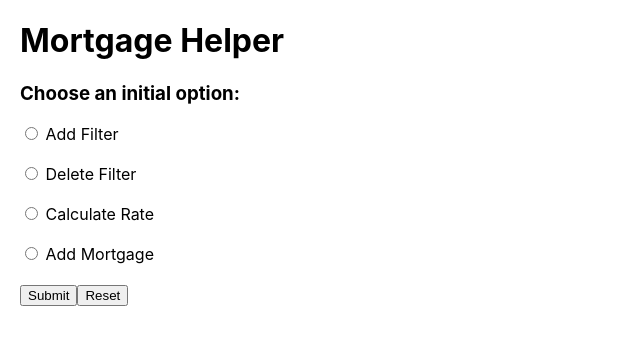
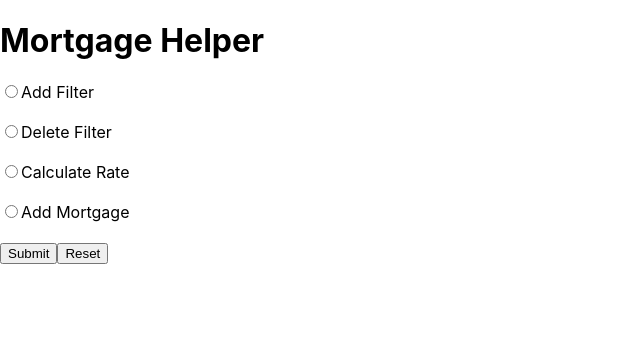
Before and after one commit to tushardray/cs336project, a React (Create React App) app in the folder frontend/: page / in a window 1280 px wide. Shown: the top 344 px of the page, without its empty margins (0-640 px from the left). Built offline with nearby package versions, Linux system fonts and the light colour scheme.

Commit message:
Routed frontend

```diff
--- a/frontend/package.json
+++ b/frontend/package.json
@@ -6,6 +6,7 @@
     "cra-template": "1.2.0",
     "react": "^19.0.0",
     "react-dom": "^19.0.0",
+    "react-router-dom": "^7.0.2",
     "react-scripts": "5.0.1",
     "web-vitals": "^4.2.4"
   },
--- a/frontend/src/index.js
+++ b/frontend/src/index.js
@@ -1,7 +1,7 @@
 import React from 'react';
 import ReactDOM from 'react-dom/client';
 import './index.css';
-import App from './App';
+import App from './webpages/App';
 import reportWebVitals from './reportWebVitals';
 
 const root = ReactDOM.createRoot(document.getElementById('root'));
--- /dev/null
+++ b/frontend/src/webpages/AddFilter.js
@@ -0,0 +1,10 @@
+import React from "react";
+import { useNavigate } from "react-router-dom";
+
+function AddFilter() {
+    return (
+        <p>addFilter here!</p>
+    );
+}
+
+export default AddFilter;
--- /dev/null
+++ b/frontend/src/webpages/AddMortgage.js
@@ -0,0 +1,10 @@
+import React from "react";
+import { useNavigate } from "react-router-dom";
+
+function AddMortgage() {
+    return (
+        <p>AddMortgage here!</p>
+    );
+}
+
+export default AddMortgage;
--- /dev/null
+++ b/frontend/src/webpages/App.js
@@ -0,0 +1,29 @@
+import React from "react";
+import { BrowserRouter, Routes, Route } from "react-router-dom";
+import HomepageForm from "./HomepageForm";
+import AddFilter from "./AddFilter";
+import DelFilter from "./DelFilter";
+import CalcRate from "./CalcRate";
+import AddMortgage from "./AddMortgage";
+
+
+
+
+
+function App() {
+
+  return (
+    <BrowserRouter>
+      <Routes>
+        <Route path="/" element={<HomepageForm />} />
+        <Route path="/AddFilter" element={<AddFilter />} />
+        <Route path="/DelFilter" element={<DelFilter />} />
+        <Route path="/CalcRate" element={<CalcRate/>} />
+        <Route path="/AddMortgage" element={<AddMortgage />} />
+
+      </Routes>
+    </BrowserRouter>
+  );
+}
+
+export default App;
--- /dev/null
+++ b/frontend/src/webpages/CalcRate.js
@@ -0,0 +1,10 @@
+import React from "react";
+import { useNavigate } from "react-router-dom";
+
+function CalcRate() {
+    return (
+        <p>calcRate here!</p>
+    );
+}
+
+export default CalcRate;
--- /dev/null
+++ b/frontend/src/webpages/DelFilter.js
@@ -0,0 +1,10 @@
+import React from "react";
+import { useNavigate } from "react-router-dom";
+
+function DelFilter() {
+    return (
+        <p>delFilter here!</p>
+    );
+}
+
+export default DelFilter;
--- /dev/null
+++ b/frontend/src/webpages/HomepageForm.js
@@ -0,0 +1,78 @@
+import React, { useState } from "react";
+import { useNavigate } from "react-router-dom";
+
+
+function HomepageForm() {
+    const [selectedOption, setSelectedOption] = useState("");
+    const navigate = useNavigate();
+
+    const handleSubmit = (e) => {
+        e.preventDefault();
+
+        if (selectedOption === "addFilter") {
+                navigate("/AddFilter");
+          } else if (selectedOption === "delFilter") {
+                navigate("/DelFilter");
+          } else if (selectedOption === "calcRate") {
+                navigate("/CalcRate");
+          } else if (selectedOption === "addMortgage") {
+                navigate("/AddMortgage");
+          } else {
+            alert("Please select an option before submitting.");
+          }
+    }
+
+
+    return (
+        <div>
+            <h1>Mortgage Helper</h1>
+
+            <form onSubmit={handleSubmit}>
+                <label>
+                    <input
+                        type={"radio"}
+                        id={"addFilter"}
+                        value={"addFilter"}
+                        onChange={(e) => setSelectedOption(e.target.value)}
+                    />
+                    Add Filter <br/> <br/>
+                </label>
+
+                <label>
+                    <input
+                        type={"radio"}
+                        id={"delFilter"}
+                        value={"delFilter"}
+                        onChange={(e) => setSelectedOption(e.target.value)}
+                    />
+                    Delete Filter <br/> <br/>
+                </label>
+
+                <label>
+                    <input
+                        type={"radio"}
+                        id={"calcRate"}
+                        value={"calcRate"}
+                        onChange={(e) => setSelectedOption(e.target.value)}
+                    />
+                    Calculate Rate <br/> <br/>
+                </label>
+
+                <label>
+                    <input
+                        type={"radio"}
+                        id={"addMortgage"}
+                        value={"addMortgage"}
+                        onChange={(e) => setSelectedOption(e.target.value)}
+                    />
+                    Add Mortgage <br/> <br/>
+                </label>
+
+                <input type={"submit"}/>
+                <input type={"reset"}/>
+            </form>
+        </div>
+    );
+}
+
+export default HomepageForm;
```
Also changed, not shown: 2 other files (tests, documents, lock files or other folders).
